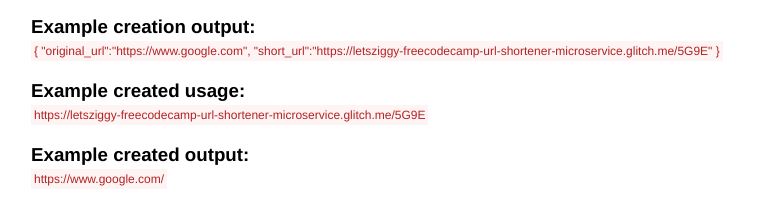
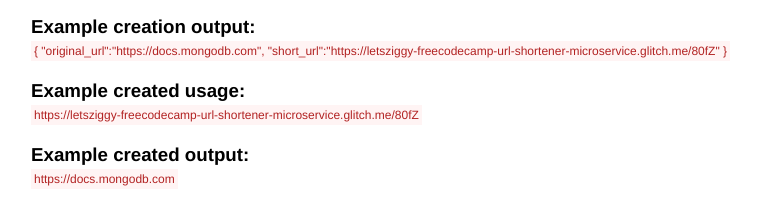
Before and after one commit to LetsZiggy/FreeCodeCamp-URL-Shortener-Microservice, a website: page www/index.html in a window 1280 px wide. Shown: the part 242-466 px from the top of the page, 9-784 px from the left. Drawn offline with Linux system fonts and the light colour scheme.

Commit message:
Update index.html

```diff
--- a/www/index.html
+++ b/www/index.html
@@ -22,10 +22,10 @@
     <h3>Example creation usage:</h3>
     <span>https://letsziggy-freecodecamp-url-shortener-microservice.glitch.me/new/https://www.google.com</span>
     <h3>Example creation output:</h3>
-    <span>{ "original_url":"https://www.google.com", "short_url":"https://letsziggy-freecodecamp-url-shortener-microservice.glitch.me/5G9E" }</span>
+    <span>{ "original_url":"https://docs.mongodb.com", "short_url":"https://letsziggy-freecodecamp-url-shortener-microservice.glitch.me/80fZ" }</span>
     <h3>Example created usage:</h3>
-    <span>https://letsziggy-freecodecamp-url-shortener-microservice.glitch.me/5G9E</span>
+    <span>https://letsziggy-freecodecamp-url-shortener-microservice.glitch.me/80fZ</span>
     <h3>Example created output:</h3>
-    <span>https://www.google.com/</span>
+    <span>https://docs.mongodb.com</span>
   </body>
 </html>
```
